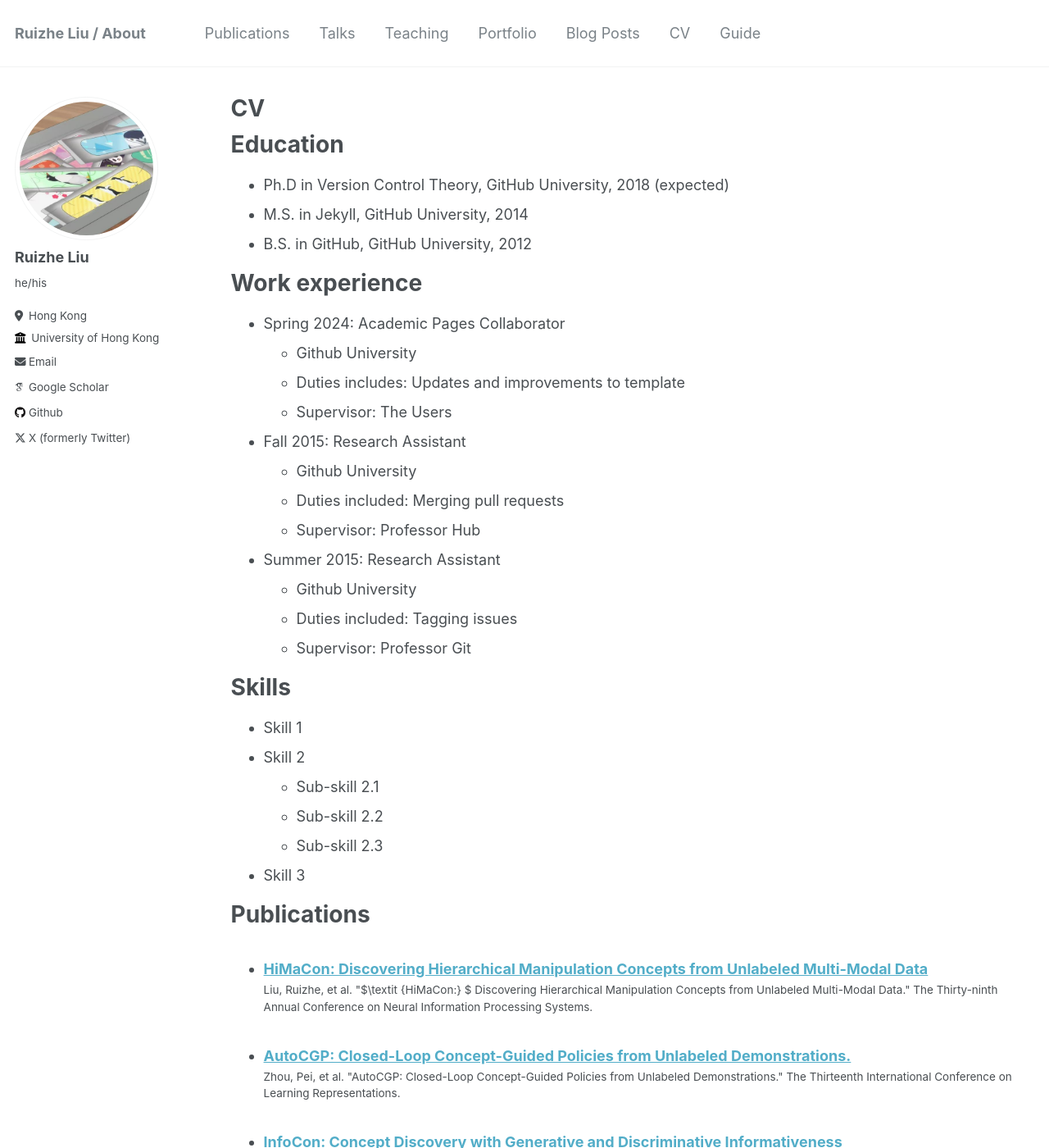
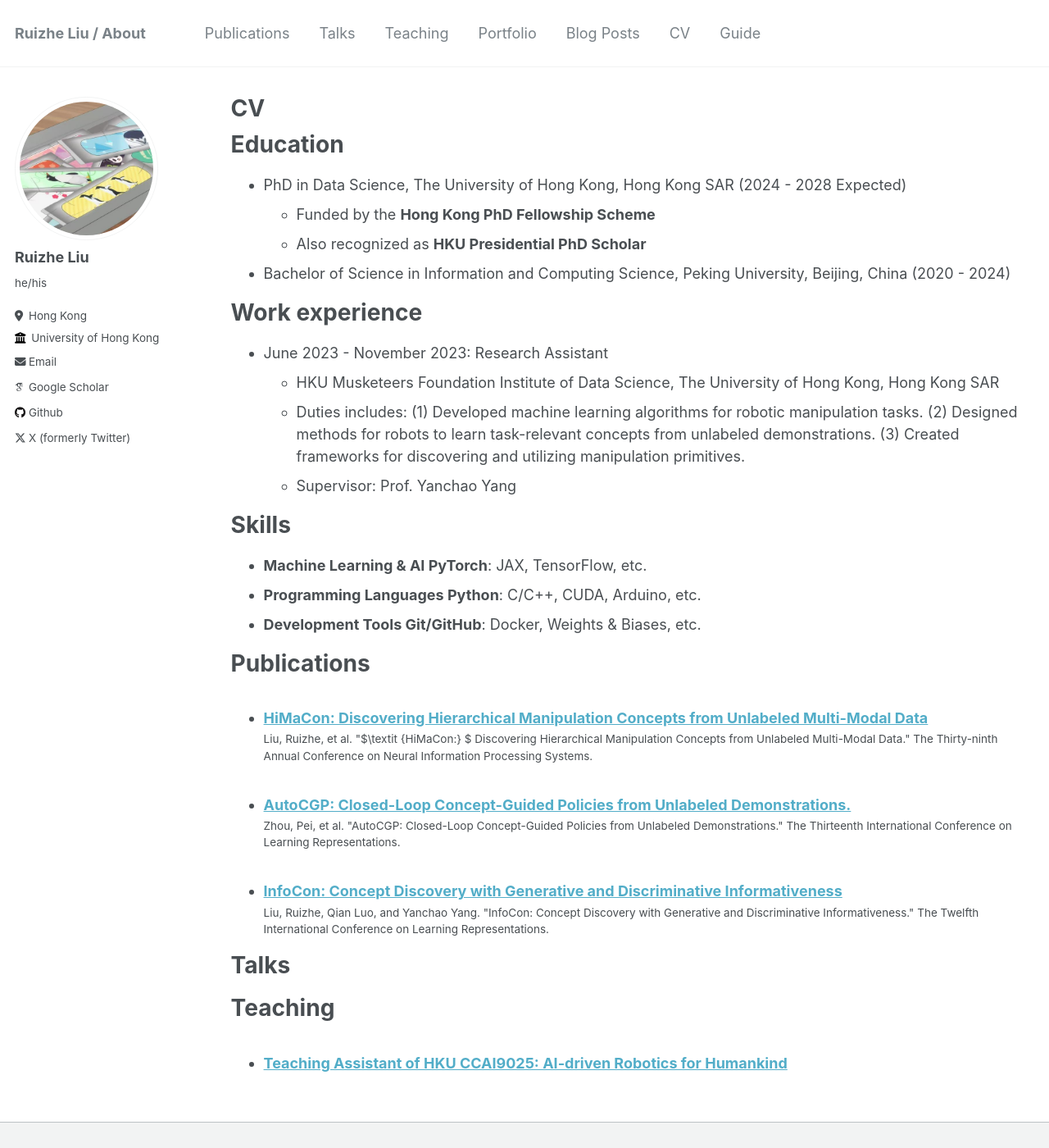
Before and after one commit to zrllrz/zrllrz.github.io, a Jekyll site: the page built from _pages/cv.md, in a window 1280 px wide and 1400 px high. Shown: the whole window at 82% size. Built offline with Jekyll 4.4.1, drawn with Linux system fonts in a browser that asks for light colours; some web fonts are replaced; some of the changed text lies outside the part shown.

Commit message:
Teaching

```diff
--- a/_pages/cv.md
+++ b/_pages/cv.md
@@ -11,35 +11,24 @@ redirect_from:
 
 Education
 ======
-* Ph.D in Version Control Theory, GitHub University, 2018 (expected)
-* M.S. in Jekyll, GitHub University, 2014
-* B.S. in GitHub, GitHub University, 2012
+* PhD in Data Science, The University of Hong Kong, Hong Kong SAR (2024 - 2028 Expected)
+  * Funded by the **Hong Kong PhD Fellowship Scheme**
+  * Also recognized as **HKU Presidential PhD Scholar**
+* Bachelor of Science in Information and Computing Science, Peking University, Beijing, China (2020 - 2024)
+
 
 Work experience
 ======
-* Spring 2024: Academic Pages Collaborator
-  * Github University
-  * Duties includes: Updates and improvements to template
-  * Supervisor: The Users
-
-* Fall 2015: Research Assistant
-  * Github University
-  * Duties included: Merging pull requests
-  * Supervisor: Professor Hub
-
-* Summer 2015: Research Assistant
-  * Github University
-  * Duties included: Tagging issues
-  * Supervisor: Professor Git
+* June 2023 - November 2023: Research Assistant
+  * HKU Musketeers Foundation Institute of Data Science, The University of Hong Kong, Hong Kong SAR
+  * Duties includes: (1) Developed machine learning algorithms for robotic manipulation tasks. (2) Designed methods for robots to learn task-relevant concepts from unlabeled demonstrations. (3) Created frameworks for discovering and utilizing manipulation primitives.
+  * Supervisor: Prof. Yanchao Yang
 
 Skills
 ======
-* Skill 1
-* Skill 2
-  * Sub-skill 2.1
-  * Sub-skill 2.2
-  * Sub-skill 2.3
-* Skill 3
+* **Machine Learning & AI PyTorch**: JAX, TensorFlow, etc.
+* **Programming Languages Python**: C/C++, CUDA, Arduino, etc.
+* **Development Tools Git/GitHub**: Docker, Weights & Biases, etc.
 
 Publications
 ======
@@ -59,6 +48,6 @@ Teaching
     {% include archive-single-cv.html %}
   {% endfor %}</ul>
 
-Service and leadership
+<!-- Service and leadership
 ======
-* Currently signed in to 43 different slack teams
+* Currently signed in to 43 different slack teams -->
```
